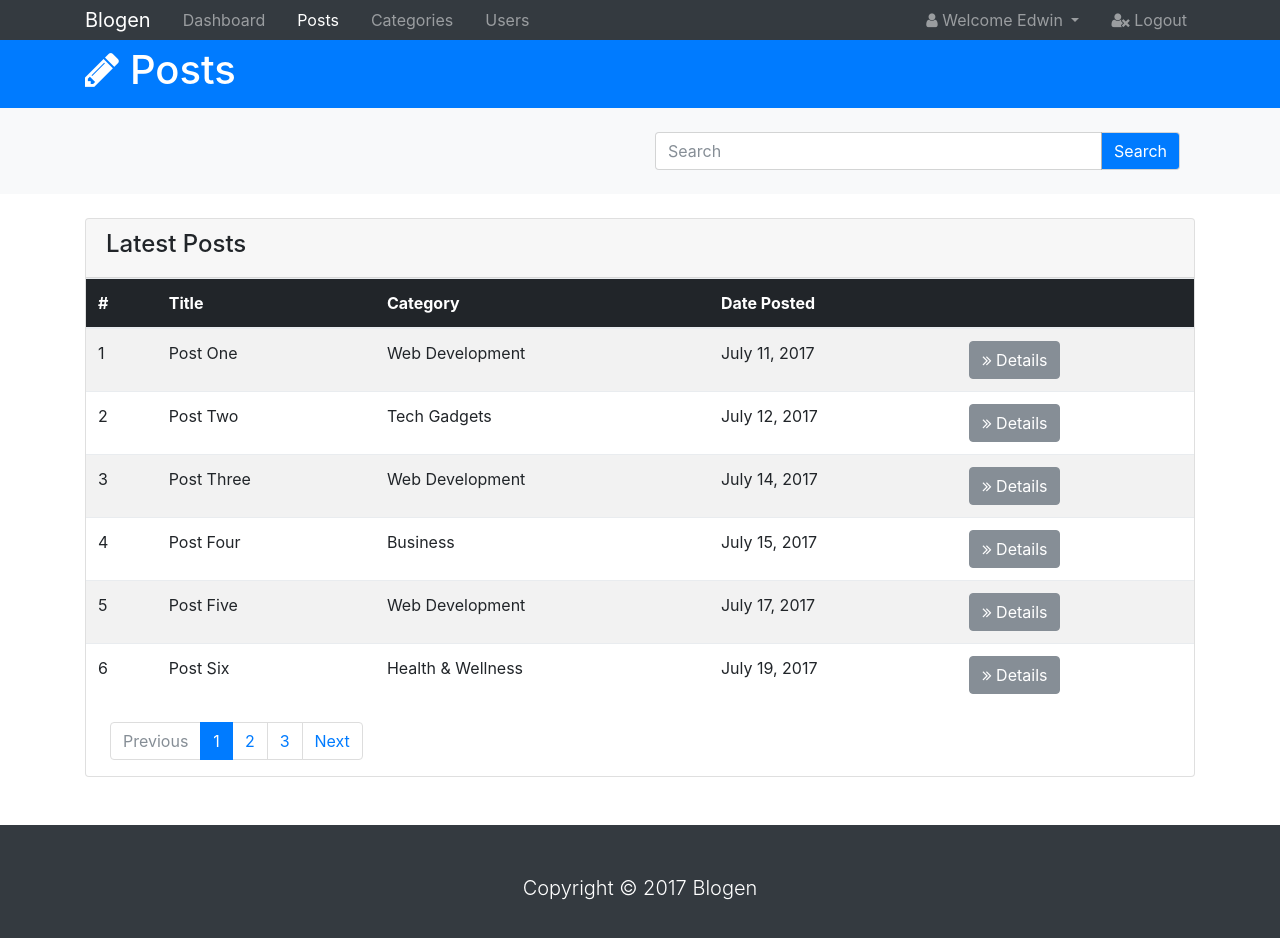
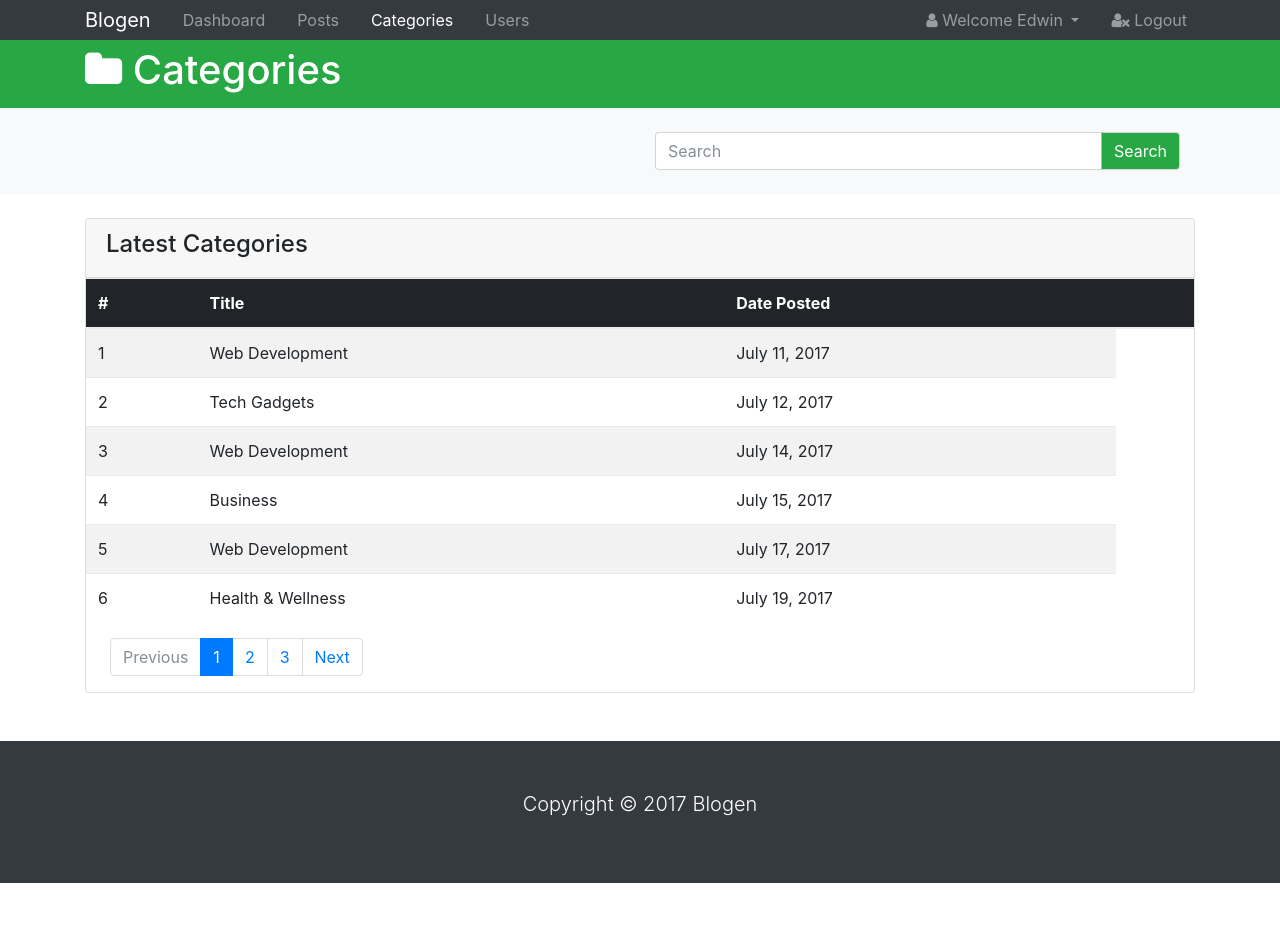
Before and after one commit to WebDevTuts/blogen_admin_ui, a website: page src/categories.html in a window 1280 px wide. After the commit the page ends 883 px from the top, so only its background shows below. Drawn offline with Linux system fonts and the light colour scheme; a script that the page names is missing.

Commit message:
Edit and remove markup for categories.html

```diff
--- a/src/categories.html
+++ b/src/categories.html
@@ -22,10 +22,10 @@
             <a href="index.html" class="nav-link">Dashboard</a>
           </li>
           <li class="nav-item px-2">
-            <a href="posts.html" class="nav-link active">Posts</a>
+            <a href="posts.html" class="nav-link">Posts</a>
           </li>
           <li class="nav-item px-2">
-            <a href="categories.html" class="nav-link">Categories</a>
+            <a href="categories.html" class="nav-link active">Categories</a>
           </li>
           <li class="nav-item px-2">
             <a href="users.html" class="nav-link">Users</a>
@@ -56,11 +56,11 @@
     </div>
   </nav>
 
-  <header id="main-header" class="py-2 bg-primary text-white">
+  <header id="main-header" class="py-2 bg-success text-white">
     <div class="container">
       <div class="row">
         <div class="col-md-6">
-          <h1><i class="fa fa-pencil"></i> Posts</h1>
+          <h1><i class="fa fa-folder"></i> Categories</h1>
         </div>
       </div>
     </div>
@@ -73,28 +73,27 @@
         <div class="input-group">
           <input type="text" class="form-control" placeholder="Search">
           <span class="input-group-btn">
-            <button class="btn btn-primary">Search</button>
+            <button class="btn btn-success">Search</button>
           </span>
         </div>
       </div>
     </div>
   </section>
 
-  <!-- POSTS -->
+  <!-- CATEGORIES -->
   <section id="posts">
     <div class="container">
       <div class="row">
         <div class="col">
           <div class="card">
             <div class="card-header">
-              <h4>Latest Posts</h4>
+              <h4>Latest Categories</h4>
             </div>
             <table class="table table-striped">
               <thead class="thead-inverse">
                 <tr>
                   <th>#</th>
                   <th>Title</th>
-                  <th>Category</th>
                   <th>Date Posted</th>
                   <th></th>
                 </tr>
@@ -102,45 +101,33 @@
               <tbody>
                 <tr>
                   <td scope="row">1</td>
-                  <td>Post One</td>
                   <td>Web Development</td>
                   <td>July 11, 2017</td>
-                  <td><a href="details.html" class="btn btn-secondary"><i class="fa fa-angle-double-right"></i> Details</a></td>
                 </tr>
                 <tr>
                   <td scope="row">2</td>
-                  <td>Post Two</td>
                   <td>Tech Gadgets</td>
                   <td>July 12, 2017</td>
-                  <td><a href="details.html" class="btn btn-secondary"><i class="fa fa-angle-double-right"></i> Details</a></td>
                 </tr>
                 <tr>
                   <td scope="row">3</td>
-                  <td>Post Three</td>
                   <td>Web Development</td>
                   <td>July 14, 2017</td>
-                  <td><a href="details.html" class="btn btn-secondary"><i class="fa fa-angle-double-right"></i> Details</a></td>
                 </tr>
                 <tr>
                   <td scope="row">4</td>
-                  <td>Post Four</td>
                   <td>Business</td>
                   <td>July 15, 2017</td>
-                  <td><a href="details.html" class="btn btn-secondary"><i class="fa fa-angle-double-right"></i> Details</a></td>
                 </tr>
                 <tr>
                   <td scope="row">5</td>
-                  <td>Post Five</td>
                   <td>Web Development</td>
                   <td>July 17, 2017</td>
-                  <td><a href="details.html" class="btn btn-secondary"><i class="fa fa-angle-double-right"></i> Details</a></td>
                 </tr>
                 <tr>
                   <td scope="row">6</td>
-                  <td>Post Six</td>
                   <td>Health & Wellness</td>
                   <td>July 19, 2017</td>
-                  <td><a href="details.html" class="btn btn-secondary"><i class="fa fa-angle-double-right"></i> Details</a></td>
                 </tr>
               </tbody>
             </table>
```
